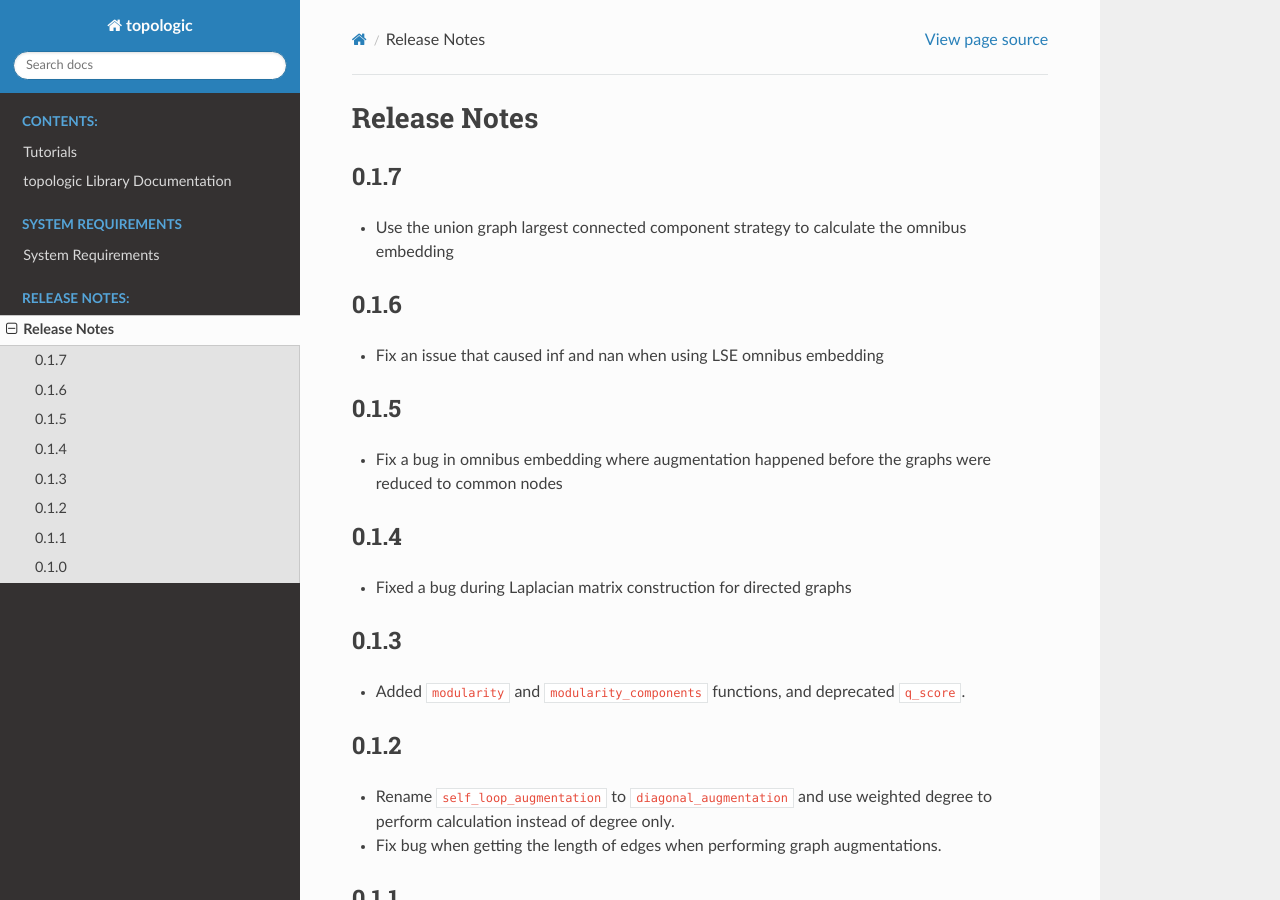
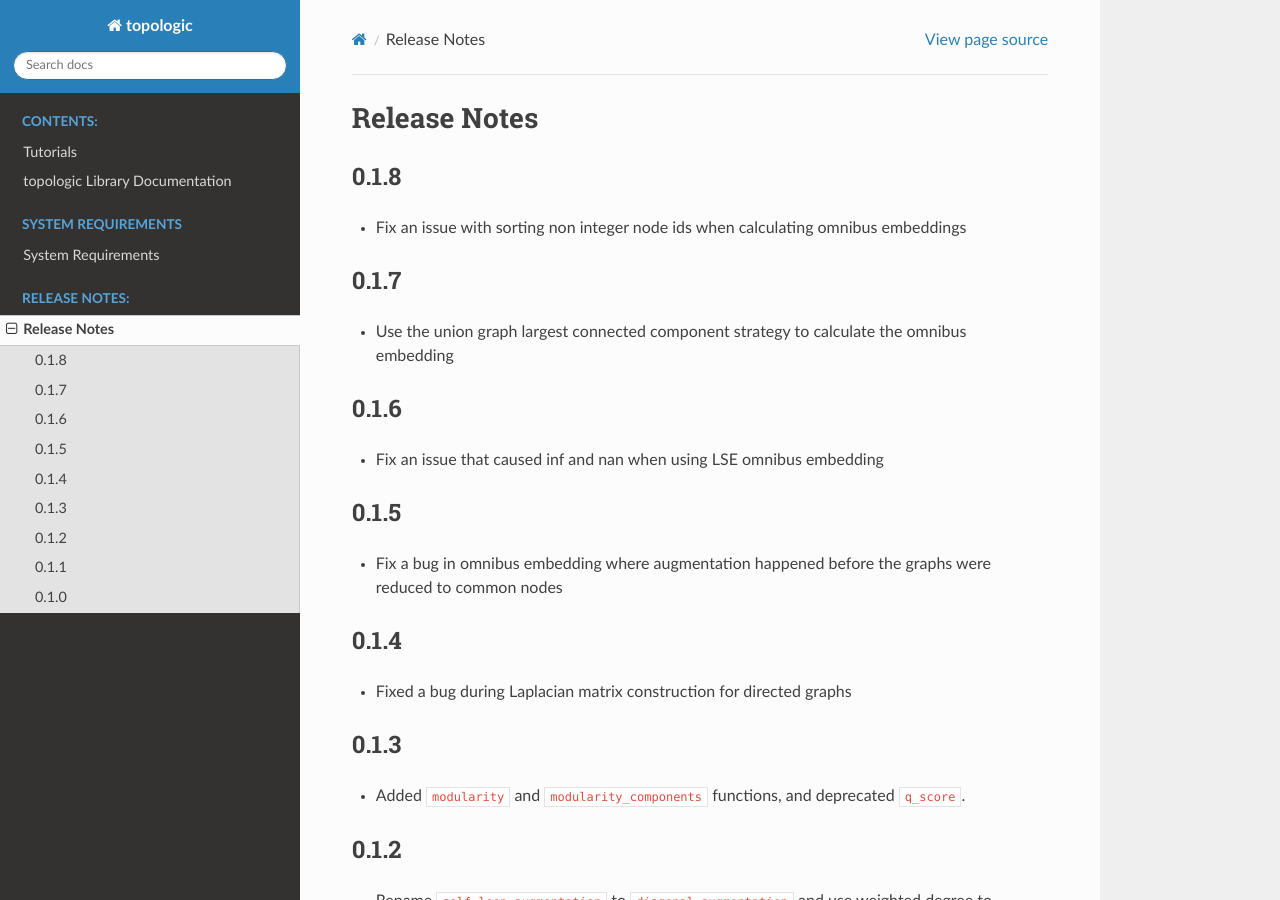
Before and after one commit to microsoft/topologic, a Sphinx documentation site: the page built from docs/release_notes.md, in a window 1280 px wide and 900 px high. Built offline with Sphinx 7.4.7 and the Read the Docs theme 2.0.0, drawn with Linux system fonts in a browser that asks for light colours.

Commit message:
0.1.8 release notes

```diff
--- a/docs/release_notes.md
+++ b/docs/release_notes.md
@@ -1,4 +1,6 @@
 # Release Notes
+## 0.1.8
+- Fix an issue with sorting non integer node ids when calculating omnibus embeddings
 ## 0.1.7
 - Use the union graph largest connected component strategy to calculate the omnibus embedding
 ## 0.1.6
```
